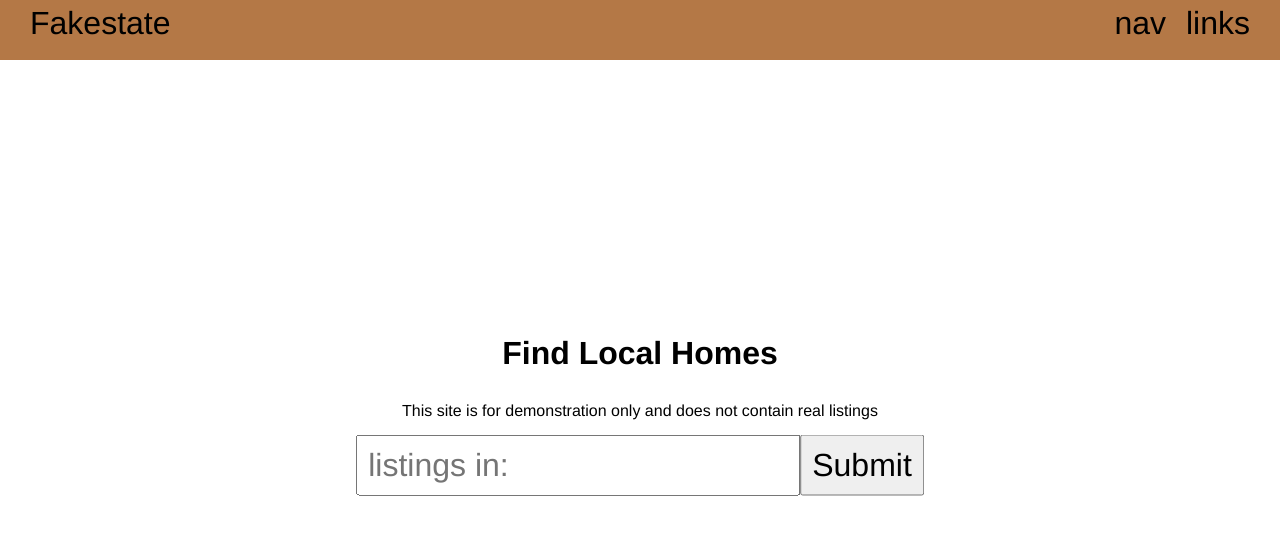
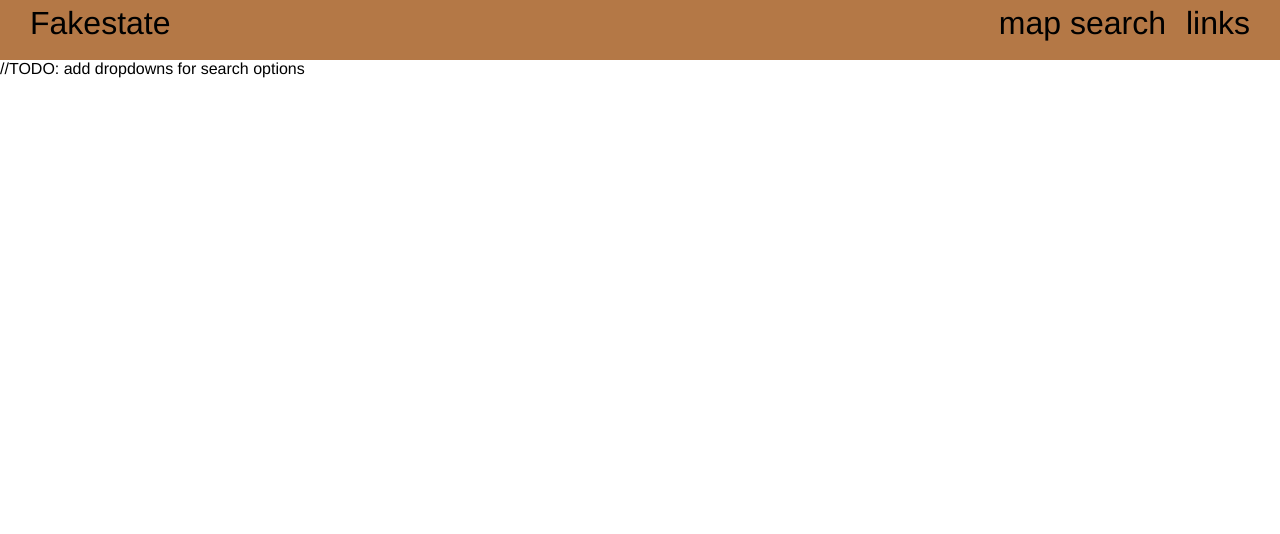
Before and after one commit to inactionjackson/fake-estate, a React (Create React App) app: page /mapSearch in a window 1280 px wide. Shown: the top 534 px of the page. Built offline with nearby package versions, Linux system fonts and the light colour scheme.

Commit message:
added react-router

```diff
--- a/package.json
+++ b/package.json
@@ -5,6 +5,7 @@
   "dependencies": {
     "react": "^16.8.6",
     "react-dom": "^16.8.6",
+    "react-router-dom": "^5.0.0",
     "react-scripts": "2.1.8"
   },
   "scripts": {
--- a/src/App.css
+++ b/src/App.css
@@ -15,7 +15,7 @@ body{
 .App{
   height: 100vh;
 }
-
+/* TODO: redo css for aligning items, currentyl breaks too easily maybe use grid rows for main items */
 .header{
   position: fixed;
   top:0px;
--- a/src/App.js
+++ b/src/App.js
@@ -1,17 +1,30 @@
 import React, { Component } from 'react';
+import {BrowserRouter as Router, Switch, Route} from 'react-router-dom';
 import logo from './logo.svg';
 import './App.css';
 
 import Header from './components/layout/Header';
+import SearchHeader from './components/layout/SearchHeader';
 import Home from './components/pages/Home';
+import MapSearch from './components/pages/MapSearch';
 
 class App extends Component {
   render() {
     return (
-      <div className="App">
-        <Header />
-        <Home />
-      </div>
+      <Router>
+        <div className="App">
+          <Header />
+          <Switch>
+            <Route path="/" exact>
+              <Home />
+            </Route>
+            <Route path="/mapSearch">
+              <SearchHeader />
+              <MapSearch />
+            </Route>
+          </Switch>
+        </div>
+      </Router>
     );
   }
 }
--- a/src/components/layout/Header.js
+++ b/src/components/layout/Header.js
@@ -1,11 +1,24 @@
 import React from 'react'
+import {Link} from 'react-router-dom';
+
+const NAME_STYLE = {
+  color:"black"
+
+}
+const NAV_STYLE = {
+  color:"black"
+}
 
 export default function Header() {
   return (
     <div className="header">
-      <p>Fakestate</p>
+      <Link to="/" style={NAME_STYLE}>
+        <p>Fakestate</p>
+      </Link>
       <ul>
-        <li>nav</li>
+        <Link to="/mapSearch" style={NAV_STYLE}>
+          <li>map search</li>
+        </Link>
         <li>links</li>
       </ul>
     </div>
--- /dev/null
+++ b/src/components/pages/MapSearch.js
@@ -0,0 +1,11 @@
+import React, { Component } from 'react'
+
+export default class MapSearch extends Component {
+    render() {
+        return (
+            <div>
+
+            </div>
+        )
+    }
+}
```
Also changed, not shown: 1 other file (tests, documents, lock files or other folders).
